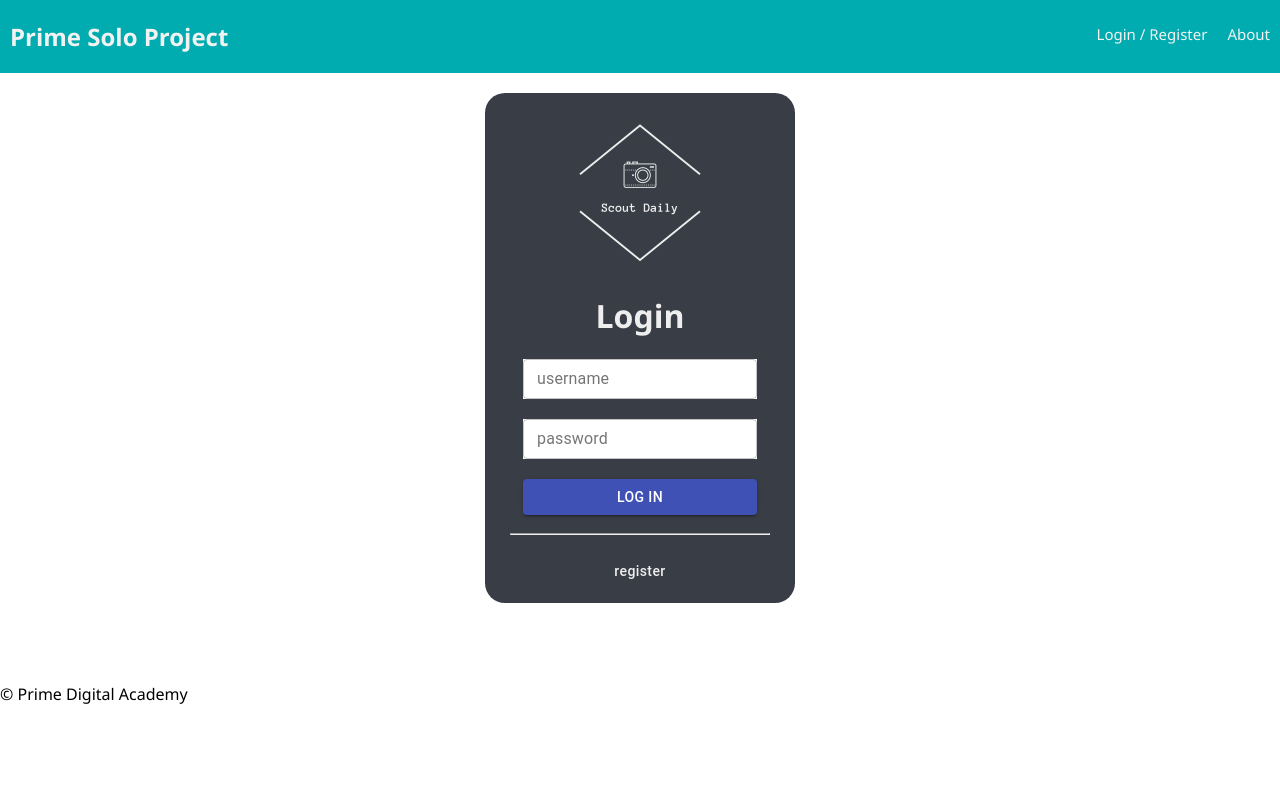
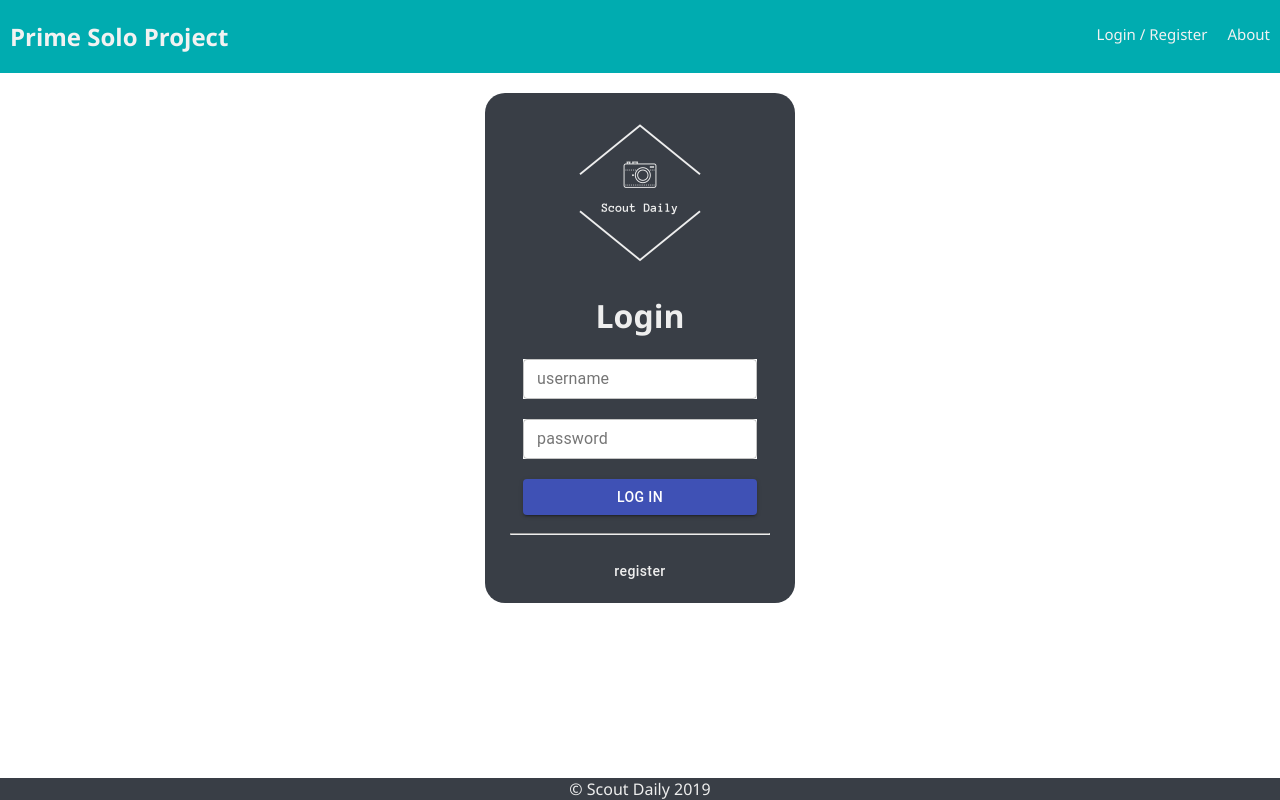
Before and after one commit to AwrenNuit/scout-daily-app, a React (Create React App) app: page /#/info in a window 1280 px wide. Before the commit this address led to /#/home. Built offline with nearby package versions, Linux system fonts and the light colour scheme; no server answers.

Commit message:
styled footer

```diff
--- a/src/components/Footer/Footer.css
+++ b/src/components/Footer/Footer.css
@@ -1,3 +1,9 @@
 footer {
-    margin-top: 80px;
+    position: fixed;
+    left: 0;
+    bottom: 0;
+    width: 100%;
+    background-color: #393E46;
+    color: #EEE;
+    text-align: center;
 }
--- a/src/components/Footer/Footer.js
+++ b/src/components/Footer/Footer.js
@@ -8,7 +8,7 @@ import './Footer.css'
 
 const Footer = () => (
   <footer>
-    &copy; Prime Digital Academy
+    &copy; Scout Daily 2019
   </footer>
 );
 
```
